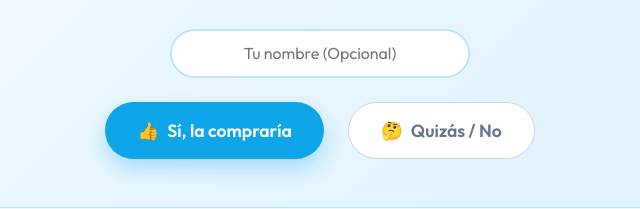
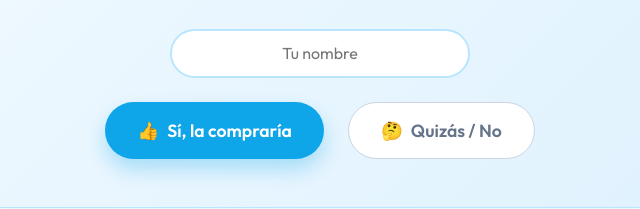
Before and after one commit to DanRCM/AquaTeam_Landing, a website built with Vite: page index.html in a window 1280 px wide. Shown: the part 4222-4431 px from the top of the page, 320-960 px from the left. Built offline with nearby package versions, Linux system fonts and the light colour scheme; some packages are replaced by stand-ins of ours.

Commit message:
Correccion de input en poll

```diff
--- a/index.html
+++ b/index.html
@@ -198,7 +198,7 @@
 
         <div id="poll-form">
           <div class="input-group">
-            <input type="text" id="user-name" placeholder="Tu nombre (Opcional)" class="poll-input">
+            <input type="text" id="user-name" placeholder="Tu nombre" class="poll-input">
           </div>
 
           <div id="reason-container" class="input-group hidden-element" style="display: none;">
```
